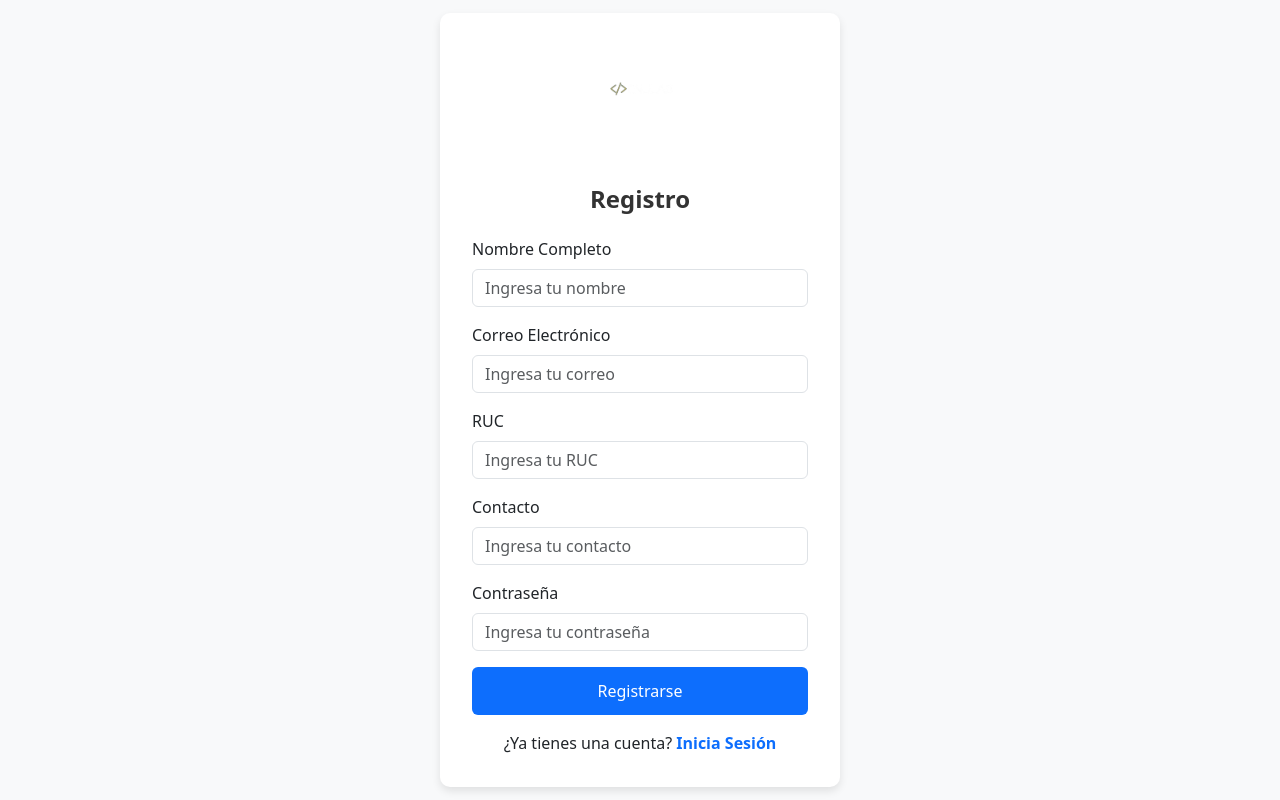
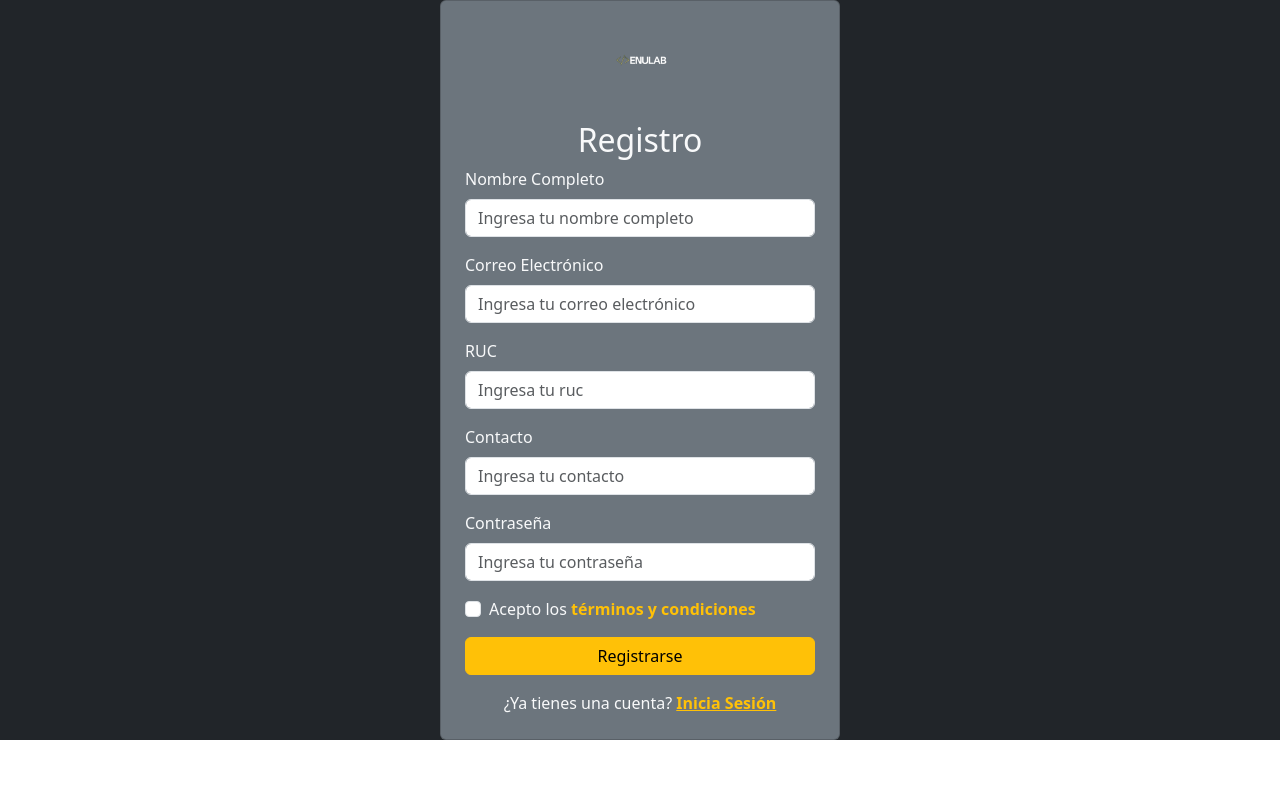
Before and after one commit to SebastianDonoso03/Enulab-Front, a React (Create React App) app: page /registro in a window 1280 px wide. Built offline with nearby package versions, Linux system fonts and the light colour scheme.

Commit message:
estilos del registro hecho

```diff
--- a/src/components/Login/Registro.js
+++ b/src/components/Login/Registro.js
@@ -1,160 +1,130 @@
 import React, { useState } from "react";
 import { Link, useNavigate } from "react-router-dom";
-import authService from "../../services/registerServices"; // Importar el servicio de registro
-import "../../styles/Auth.css";
+import authService from "../../services/registerServices";
+import "bootstrap/dist/css/bootstrap.min.css";
+import "../../styles/Styles.css"
 
 const Register = () => {
   const navigate = useNavigate();
-
-  // Definir el estado para manejar los valores del formulario y los errores
   const [formData, setFormData] = useState({
     nombreCompleto: "",
     correoElectronico: "",
     password: "",
-    ruc: "",  // Agregar el campo RUC aquí
-    contacto: "", // Agregar el campo contacto aquí
+    ruc: "",
+    contacto: "",
   });
+  const [error, setError] = useState(null);
+  const [passwordStrength, setPasswordStrength] = useState("");
+  const [passwordMessage, setPasswordMessage] = useState("");
+  const [termsAccepted, setTermsAccepted] = useState(false);
 
-  const [error, setError] = useState(null);
-
-  // Manejar cambios en los campos del formulario
   const handleChange = (e) => {
     const { id, value } = e.target;
-    setFormData((prevData) => ({
-      ...prevData,
-      [id]: value,
-    }));
+    setFormData((prevData) => ({ ...prevData, [id]: value }));
+
+    if (id === "password") {
+      if (/^[a-zA-Z]+$/.test(value) || /^[0-9]+$/.test(value)) {
+        setPasswordStrength("bg-danger text-white fw-bold p-1 rounded");
+        setPasswordMessage("Contraseña insegura");
+      } else if (/^(?=.*[a-zA-Z])(?=.*[0-9])[A-Za-z0-9]+$/.test(value)) {
+        setPasswordStrength("bg-warning text-dark fw-bold p-1 rounded");
+        setPasswordMessage("Contraseña medianamente segura");
+      } else if (/^(?=.*[a-zA-Z])(?=.*[0-9])(?=.*[^a-zA-Z0-9]).+$/.test(value)) {
+        setPasswordStrength("bg-success text-white fw-bold p-1 rounded");
+        setPasswordMessage("Contraseña segura");
+      } else {
+        setPasswordStrength("");
+        setPasswordMessage("");
+      }
+    }
   };
 
   const handleSubmit = async (e) => {
     e.preventDefault();
-
-    console.log("Estado actual de formData:", formData); // Esto te muestra todos los valores
-
-    if (
-      !formData.nombreCompleto ||
-      !formData.correoElectronico ||
-      !formData.password ||
-      !formData.ruc ||
-      !formData.contacto
-    ) {
+    if (!termsAccepted) {
+      setError("Debes aceptar los términos y condiciones.");
+      return;
+    }
+    if (Object.values(formData).some((value) => !value)) {
       setError("Todos los campos son requeridos.");
       return;
     }
-
     try {
-      const userData = {
-        nombreCompleto: formData.nombreCompleto,
-        correoElectronico: formData.correoElectronico,
-        password: formData.password,
-        ruc: formData.ruc,
-        contacto: formData.contacto,
-      };
-
-      console.log("Datos a enviar:", userData); // Verifica los datos que se van a enviar
-
-      await authService.register(userData);
-      navigate('/login'); // Redirigir a login si el registro es exitoso
+      await authService.register(formData);
+      navigate("/login");
     } catch (error) {
-      console.error("Error en la respuesta del servidor:", error);
-      setError(error.message); // Mostrar el mensaje de error recibido
+      setError(error.message);
     }
   };
 
-
   return (
-    <div className="auth-container">
-      <div className="auth-card">
-        <div className="text-center mb-4">
+    <div className="d-flex justify-content-center align-items-center vh-70 bg-dark text-light">
+      <div className="card bg-secondary text-light p-4" style={{ width: "400px" }}>
+        <div className="text-center mb-3">
           <img
             src={require("../../images/logo.png")}
             alt="Logo"
-            className="auth-logo"
+            className="img-fluid" style={{ width: "80px" }}
           />
         </div>
+        <h2 className="text-center">Registro</h2>
+        {error && <div className="alert alert-danger text-center">{error}</div>}
+        <form onSubmit={handleSubmit}>
+          {[
+            { id: "nombreCompleto", label: "Nombre Completo", type: "text" },
+            { id: "correoElectronico", label: "Correo Electrónico", type: "email" },
+            { id: "ruc", label: "RUC", type: "text" },
+            { id: "contacto", label: "Contacto", type: "text" },
+            { id: "password", label: "Contraseña", type: "password" },
+          ].map(({ id, label, type }) => (
+            <div key={id} className="mb-3">
+              <label htmlFor={id} className="form-label">{label}</label>
+              <input
+                type={type}
+                id={id}
+                value={formData[id]}
+                onChange={handleChange}
+                className="form-control"
+                placeholder={`Ingresa tu ${label.toLowerCase()}`}
+              />
+              {id === "password" && <small className={`form-text ${passwordStrength}`}>{passwordMessage}</small>}
+            </div>
+          ))}
+          <div className="mb-3 form-check">
+            <input
+              type="checkbox"
+              className="form-check-input"
+              id="terms"
+              checked={termsAccepted}
+              onChange={() => setTermsAccepted(!termsAccepted)}
+            />
+            <label className="form-check-label" htmlFor="terms">
+              Acepto los <span className="text-warning fw-bold" style={{ cursor: "pointer" }} data-bs-toggle="modal" data-bs-target="#termsModal">términos y condiciones</span>
+            </label>
+          </div>
+          <button type="submit" className="btn btn-warning w-100">Registrarse</button>
+        </form>
+        <div className="text-center mt-3">
+          <span>¿Ya tienes una cuenta? </span>
+          <Link to="/login" className="text-warning fw-bold">Inicia Sesión</Link>
+        </div>
+      </div>
 
-        <h2 className="text-center mb-4">Registro</h2>
+      <div className="modal fade" id="termsModal" tabIndex="-1" aria-labelledby="termsModalLabel" aria-hidden="true">
+        <div className="modal-dialog">
+          <div className="modal-content">
+            <div className="modal-header">
+              <h5 className="modal-title" id="termsModalLabel">Términos y Condiciones</h5>
+              <button type="button" className="btn-close" data-bs-dismiss="modal" aria-label="Close"></button>
+            </div>
+            <div className="modal-body">
+              Aquí van los términos y condiciones...
 
-        {/* Mostrar error si existe */}
-        {error && <div className="alert alert-danger">{error}</div>}
-
-        <form onSubmit={handleSubmit}>
-          <div className="mb-3">
-            <label htmlFor="name" className="form-label">
-              Nombre Completo
-            </label>
-            <input
-              type="text"
-              className="form-control"
-              id="nombreCompleto"
-              value={formData.nombreCompleto}
-              onChange={handleChange}
-              placeholder="Ingresa tu nombre"
-            />
+            </div>
+            <div className="modal-footer">
+              <button type="button" className="btn btn-secondary" data-bs-dismiss="modal">Cerrar</button>
+            </div>
           </div>
-          <div className="mb-3">
-            <label htmlFor="email" className="form-label">
-              Correo Electrónico
-            </label>
-            <input
-              type="email"
-              className="form-control"
-              id="correoElectronico"
-              value={formData.correoElectronico}
-              onChange={handleChange}
-              placeholder="Ingresa tu correo"
-            />
-          </div>
-          <div className="mb-3">
-            <label htmlFor="ruc" className="form-label">
-              RUC
-            </label>
-            <input
-              type="text"
-              className="form-control"
-              id="ruc"
-              value={formData.ruc}
-              onChange={handleChange}
-              placeholder="Ingresa tu RUC"
-            />
-          </div>
-          <div className="mb-3">
-            <label htmlFor="contacto" className="form-label">
-              Contacto
-            </label>
-            <input
-              type="text"
-              className="form-control"
-              id="contacto"
-              value={formData.contacto}
-              onChange={handleChange}
-              placeholder="Ingresa tu contacto"
-            />
-          </div>
-          <div className="mb-3">
-            <label htmlFor="password" className="form-label">
-              Contraseña
-            </label>
-            <input
-              type="password"
-              className="form-control"
-              id="password"
-              value={formData.password}
-              onChange={handleChange}
-              placeholder="Ingresa tu contraseña"
-            />
-          </div>
-
-          <button type="submit" className="btn btn-primary w-100 mb-3">
-            Registrarse
-          </button>
-        </form>
-
-        <div className="text-center">
-          <span>¿Ya tienes una cuenta? </span>
-          <Link to="/login" className="text-primary">
-            Inicia Sesión
-          </Link>
         </div>
       </div>
     </div>
--- a/src/index.js
+++ b/src/index.js
@@ -3,6 +3,8 @@ import ReactDOM from 'react-dom/client';
 import './index.css';
 import App from './App';
 import reportWebVitals from './reportWebVitals';
+import "bootstrap/dist/js/bootstrap.bundle.min";
+
 
 const root = ReactDOM.createRoot(document.getElementById('root'));
 root.render(
--- /dev/null
+++ b/src/styles/Styles.css
@@ -0,0 +1,7 @@
+/*color de letras de modal de terminos y condiciones del registro*/
+.modal-body  {
+    color: black;
+  }
+  .modal-title{
+    color: black;
+  }
```
